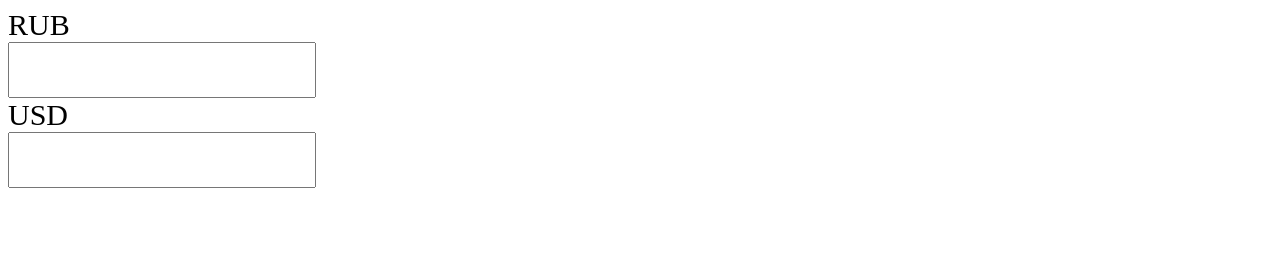
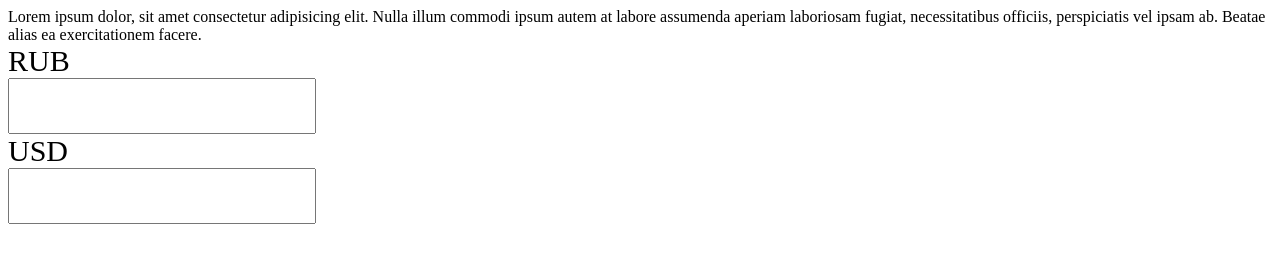
Before and after one commit to paul-frdev/git-sample, a plain HTML site: page index.html in a window 1280 px wide. Drawn offline with Linux system fonts and the light colour scheme.

Commit message:
three commit

```diff
--- a/index.html
+++ b/index.html
@@ -18,6 +18,7 @@
     </style>
 </head>
 <body>
+    <div>Lorem ipsum dolor, sit amet consectetur adipisicing elit. Nulla illum commodi ipsum autem at labore assumenda aperiam laboriosam fugiat, necessitatibus officiis, perspiciatis vel ipsam ab. Beatae alias ea exercitationem facere.</div>
     <label for="rub">RUB</label>
     <input id="rub" type="text">
     <label for="usd">USD</label>
```
